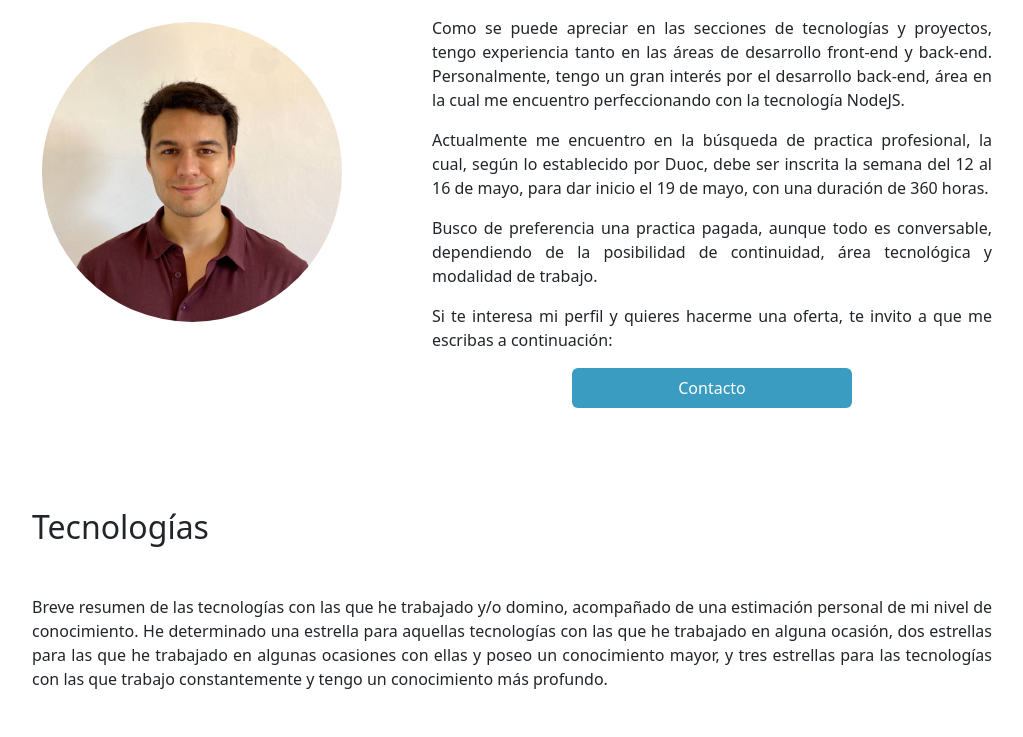
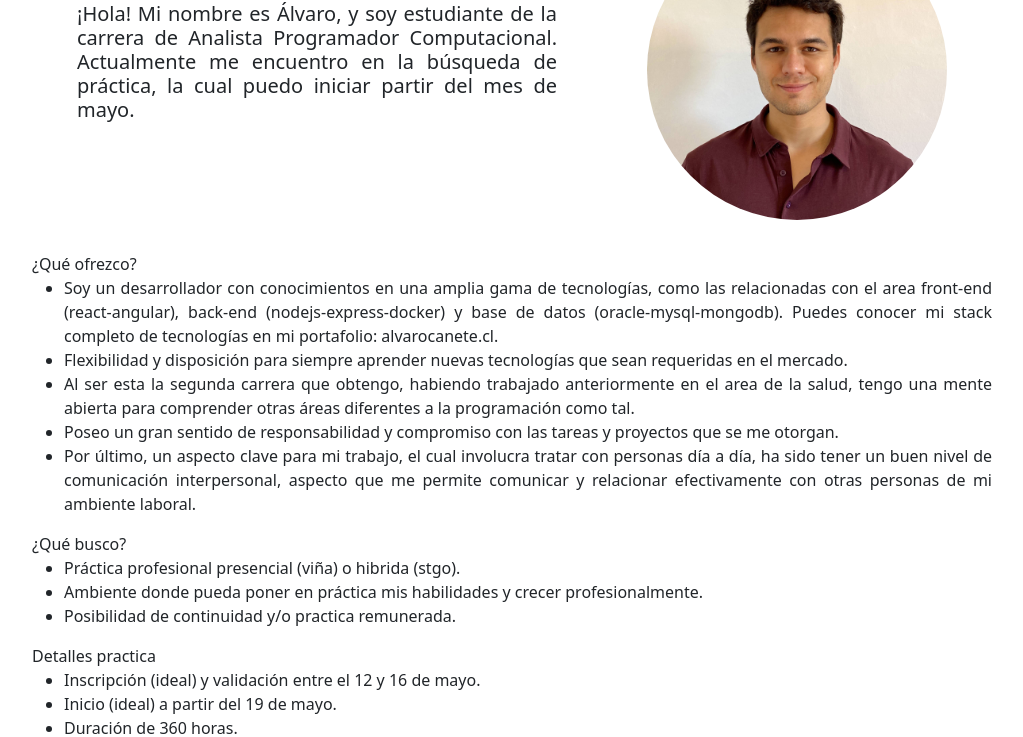
Before and after one commit to alvarocberna/Portafolio, a Next.js app: page / in a window 1280 px wide. Shown: the part 860-1597 px from the top of the page, without its empty margins (128-1151 px from the left). Built offline with nearby package versions, Linux system fonts and the light colour scheme.

Commit message:
sec - sobre mi - modificada

```diff
--- a/app/components/3-sobre-mi.tsx
+++ b/app/components/3-sobre-mi.tsx
@@ -4,26 +4,44 @@ const { perfilPersonal } = data;
 
 export default function SobreMi() {
     const descripcion = perfilPersonal.descripcion;
-    const contenedor = descripcion.map((parr, index) => {
-        return (
-            <p className="mb-3" key={index}>
-                {parr}
-            </p>
-        )
-    })
+    const contenedor = (
+        <div>
+            {
+                descripcion.map((elem, index) => {
+                    if (typeof elem === 'string') {
+                        return <p key={index} className="mb-0 mt-3">{elem}</p>
+                    } else if (Array.isArray(elem)) {
+                        return (
+                            <ul key={index} className="mt-0">
+                                {elem.map((subElem, subIndex) => (
+                                    <li key={subIndex}>{subElem}</li>
+                                ))}
+                            </ul>
+                        )
+                    }
+                    return null; // Manejo de caso no esperado
+                })
+            }
+        </div>
+    );
+
     return (
         <div className="w-100 d-flex flex-column mb100" id="sobre-mi">
-            <h2 className="col-10 col-md-9 col-lg-10 col-xl-9 m-auto mb-5">Sobre mi</h2>
-            <div className="col-10 col-md-9 col-lg-10 col-xl-9 d-flex flex-column flex-lg-row justify-content-between align-items-center m-auto">
-                <div className="col-12 col-lg-4 d-flex flex-column">
+            <h2 className="col-10 col-md-9 col-lg-10 col-xl-9 m-auto mb-3">Sobre mi</h2>
+            <div className="col-10 col-md-9 col-lg-10 col-xl-9 d-flex flex-column m-auto mb-3">
+                <div className="col-12 d-flex flex-column flex-md-row justify-content-around align-items-center mb-3">
+                    <div className="col-12 col-md-5 col-lg-6 h5 mb-3" style={{ textAlign: 'justify' }}>
+                        ¡Hola! Mi nombre es Álvaro, y soy estudiante de la carrera de Analista Programador Computacional.
+                        Actualmente me encuentro en la búsqueda de práctica, la cual puedo iniciar partir del mes de mayo.
+                    </div>
                     <Image src={perfilPersonal.fotoPerfil} width={300} height={300} alt="img usuario"
-                        className="imgPerfil m-auto mb-3" />
+                        className="imgPerfil" />
                 </div>
-                <div className="col-12 col-lg-7 d-flex flex-column">
+                <div className="col-12 d-flex flex-column mb-3" style={{ textAlign: 'justify' }}>
                     {contenedor}
-                    <a href="#contacto" className="bg-primary text-white col-12 col-md-6 m-auto text-center py-2 rounded"
-                        style={{ textDecoration: 'none' }}>Contacto</a>
                 </div>
+                <a href="#contacto" className="bg-primary text-white col-12 col-sm-8 col-md-6 m-auto text-center py-2 rounded"
+                    style={{ textDecoration: 'none' }}>Contacto</a>
             </div>
         </div>
     )
--- a/app/data.ts
+++ b/app/data.ts
@@ -3,11 +3,29 @@ export const data = {
     perfilPersonal: {
         fotoPerfil: '/imgs/img_alvaro_cañete.jpg',
         descripcion: [
-            'Mi nombre es Álvaro Cañete, estudiante de la carrera de Analista Programador Computacional - Duoc UC.',
-            'Como se puede apreciar en las secciones de tecnologías y proyectos, tengo experiencia tanto en las áreas de desarrollo front-end y back-end. Personalmente, tengo un gran interés por el desarrollo back-end, área en la cual me encuentro perfeccionando con la tecnología NodeJS.',
-            'Actualmente me encuentro en la búsqueda de practica profesional, la cual, según lo establecido por Duoc, debe ser inscrita la semana del 12 al 16 de mayo, para dar inicio el 19 de mayo, con una duración de 360 horas.',
-            'Busco de preferencia una practica pagada, aunque todo es conversable, dependiendo de la posibilidad de continuidad, área tecnológica y modalidad de trabajo.',
-            'Si te interesa mi perfil y quieres hacerme una oferta, te invito a que me escribas a continuación:'
+            '¿Qué ofrezco?',
+            [
+
+                'Soy un desarrollador con conocimientos en una amplia gama de tecnologías, como las relacionadas con el area front-end (react-angular), back-end (nodejs-express-docker) y base de datos (oracle-mysql-mongodb). Puedes conocer mi stack completo de tecnologías en mi portafolio: alvarocanete.cl.',
+                'Flexibilidad y disposición para siempre aprender nuevas tecnologías que sean requeridas en el mercado.',
+                'Al ser esta la segunda carrera que obtengo, habiendo trabajado anteriormente en el area de la salud, tengo una mente abierta para comprender otras áreas diferentes a la programación como tal.',
+                'Poseo un gran sentido de responsabilidad y compromiso con las tareas y proyectos que se me otorgan.',
+                'Por último, un aspecto clave para mi trabajo, el cual involucra tratar con personas día a día, ha sido tener un buen nivel de comunicación interpersonal, aspecto que me permite comunicar y relacionar efectivamente con otras personas de mi ambiente laboral.'
+            ],
+            '¿Qué busco?',
+            [
+                'Práctica profesional presencial (viña) o hibrida (stgo).',
+                'Ambiente donde pueda poner en práctica mis habilidades y crecer profesionalmente.',
+                'Posibilidad de continuidad y/o practica remunerada.',
+            ],
+            'Detalles practica',
+            [
+                'Inscripción (ideal) y validación entre el 12 y 16 de mayo.',
+                'Inicio (ideal) a partir del 19 de mayo.',
+                'Duración de 360 horas.',
+                'Cuento con seguro estudiantil: sí.',
+                'La empresa de practica debe estar validada frente al SII.'
+            ]
         ]
     },
     tecnologias: [
```
